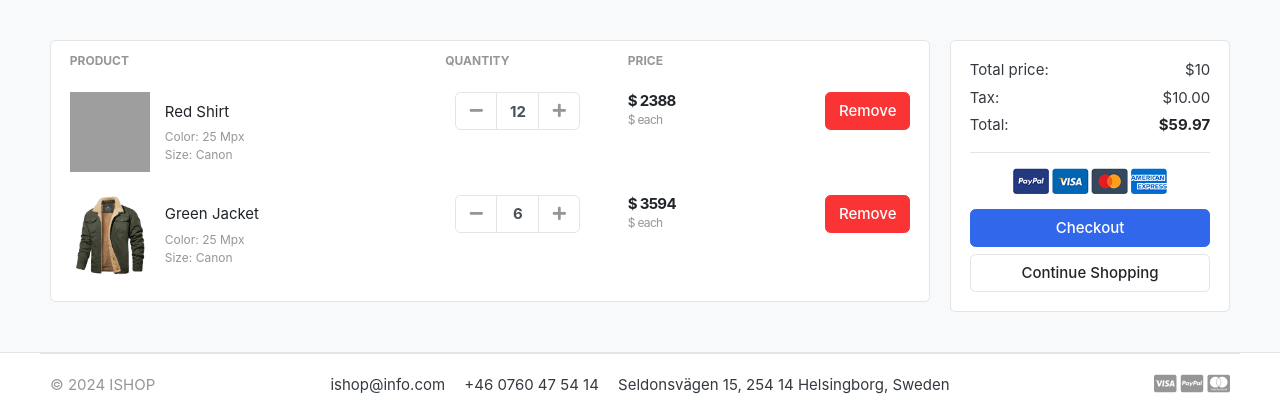
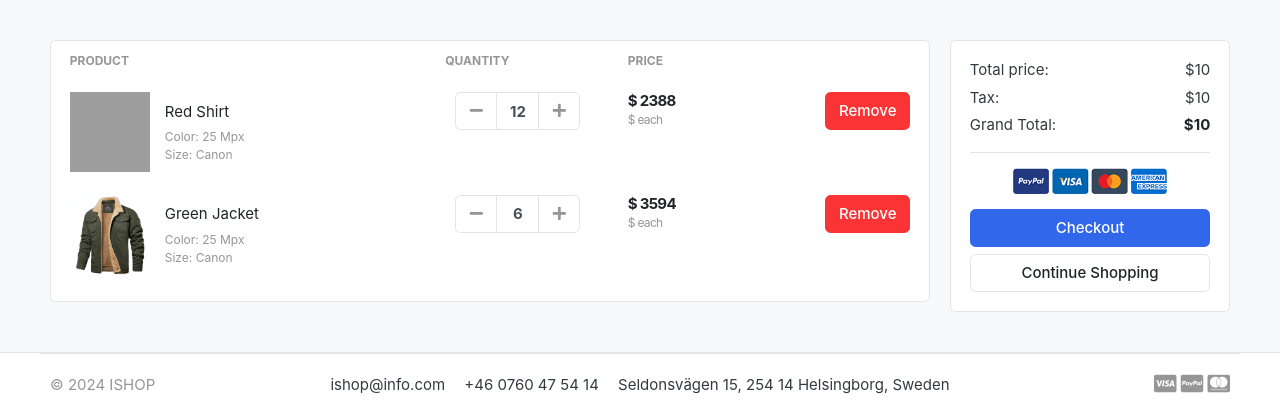
Before and after one commit to GlennJohansson85/shop, a Django app: template templates/products/cart.html in a window 1280 px wide. Shown: the part 118-538 px from the top of the page. Run offline with Django 3.2, Linux system fonts and the light colour scheme; data comes from the database, SQL or seed files in the repository; the template is opened without the code that fills it: values that come from a table or form of the project are taken from there, most other values are stand-ins (such as "Sample title", 1, 10 or a date in 2020); some libraries are stand-ins or nearby versions; some web fonts are replaced; grey boxes are pictures that could not be loaded.

Commit message:
Add tax, grand_total to the cart model and implemented it in the cart.html

```diff
--- a/cart/views.py
+++ b/cart/views.py
@@ -42,6 +42,8 @@ def cart(request, total=0, quantity=0, cart_items=None):
         for cart_item in cart_items:
             total += (cart_item.product.price * cart_item.quantity)
             quantity += cart_item.quantity
+        tax = (2 * total)/100
+        grand_total = total + tax
     except ObjectNotExist:
         pass # Do nothing
 
@@ -49,5 +51,7 @@ def cart(request, total=0, quantity=0, cart_items=None):
         'total': total,
         'quantity': quantity,
         'cart_items': cart_items,
+        'tax': tax,
+        'grand_total': grand_total,
     }
     return render(request, 'products/cart.html', context)
--- a/templates/products/cart.html
+++ b/templates/products/cart.html
@@ -69,11 +69,11 @@
                         </dl>
                         <dl class="dlist-align">
                             <dt>Tax:</dt>
-                            <dd class="text-right">$10.00</dd>
+                            <dd class="text-right">${{tax}}</dd>
                         </dl>
                         <dl class="dlist-align">
-                            <dt>Total:</dt>
-                            <dd class="text-right text-dark b"><strong>$59.97</strong></dd>
+                            <dt>Grand Total:</dt>
+                            <dd class="text-right text-dark b"><strong>${{grand_total}}</strong></dd>
                         </dl>
                         <hr>
                         <p class="text-center mb-3">
```
